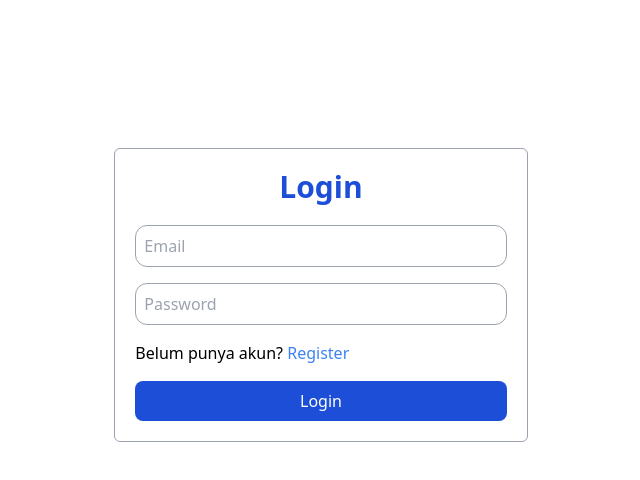
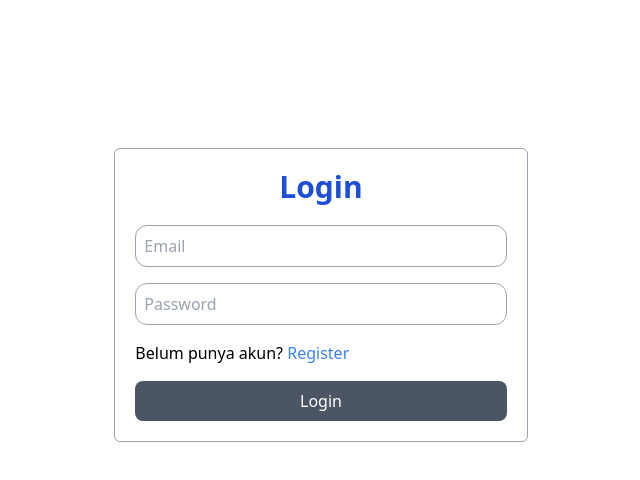
Before and after one commit to rhandyta/task-management-C, a React (Create React App) app: page /login in a window 1280 px wide. Shown: the top 480 px of the page, without its empty margins (319-959 px from the left). Built offline with nearby package versions, Linux system fonts and the light colour scheme.

Commit message:
Validation login

```diff
--- a/src/pages/Login.js
+++ b/src/pages/Login.js
@@ -1,35 +1,93 @@
-import React from 'react';
-import { Link } from 'react-router-dom';
+import React from "react";
+import { Formik, Form, Field, ErrorMessage } from "formik";
+import * as yup from "yup";
+import { Link } from "react-router-dom";
 
 const Login = () => {
+    const initialValues = {
+        email: "",
+        password: "",
+    };
+
+    const validationSchema = yup.object({
+        email: yup.string().min(3).trim().required().email(),
+        password: yup.string().min(3).required(),
+    });
+
+    const onSubmit = async (values, props) => {
+        props.setSubmitting(false);
+        console.log(values);
+    };
     return (
         <div className="grid place-items-center mt-32 w-full">
             <div className="p-5 border-[1px] border-gray-400 rounded-md w-4/12">
-        <h1 className="font-bold text-3xl text-center text-blue-700">Login</h1>
-        <form className="mt-5 flex flex-col gap-4">
+                <h1 className="font-bold text-3xl text-center text-blue-700">
+                    Login
+                </h1>
+                <Formik
+                    initialValues={initialValues}
+                    validationSchema={validationSchema}
+                    onSubmit={onSubmit}
+                >
+                    {(props) => {
+                        return (
+                            <Form className="mt-5 flex flex-col gap-4">
                                 <div>
-            <input
+                                    <Field
                                         type="email"
+                                        name="email"
                                         placeholder="Email"
                                         className="w-full input-auth"
                                     />
-            {/* <span className="error-message">Error</span> */}
+                                    <ErrorMessage name="email">
+                                        {(error) => (
+                                            <span className="error-message">
+                                                {error}
+                                            </span>
+                                        )}
+                                    </ErrorMessage>
                                 </div>
                                 <div>
-            <input
+                                    <Field
                                         type="password"
+                                        name="password"
                                         placeholder="Password"
                                         className="w-full input-auth"
                                     />
+                                    <ErrorMessage name="password">
+                                        {(error) => (
+                                            <span className="error-message">
+                                                {error}
+                                            </span>
+                                        )}
+                                    </ErrorMessage>
                                 </div>
                                 <span>
-            Belum punya akun?{' '}
-            <Link to={'/register'} className="text-blue-500">
+                                    Belum punya akun?{" "}
+                                    <Link
+                                        to={"/register"}
+                                        className="text-blue-500"
+                                    >
                                         Register
                                     </Link>
                                 </span>
-          <button className="btn bg-blue-700">Login</button>
-        </form>
+                                <button
+                                    className="btn bg-blue-700"
+                                    type="submit"
+                                    disabled={
+                                        !props.isValid ||
+                                        props.isSubmitting ||
+                                        !props.dirty
+                                    }
+                                >
+                                    {props.isSubmitting
+                                        ? "Please Wait"
+                                        : "Login"}
+                                </button>
+                            </Form>
+                        );
+                    }}
+                </Formik>
             </div>
         </div>
     );
--- a/src/pages/Register.js
+++ b/src/pages/Register.js
@@ -24,7 +24,6 @@ const Register = () => {
     });
 
     const onSubmit = async (values, props) => {
-        console.log("ini adalah props onSubmit => ", props.dirty);
         props.setSubmitting(false);
     };
     return (
@@ -39,10 +38,6 @@ const Register = () => {
                     validationSchema={validationSchema}
                 >
                     {(props) => {
-                        console.log(
-                            "ini adalah props callbacknya => ",
-                            props.dirty
-                        );
                         return (
                             <Form className="mt-5 flex flex-col gap-4">
                                 <div>
```
Also changed, not shown: src/routes/index.js (+9 -9 lines). Lines whose indentation alone changed are shown as unchanged.
